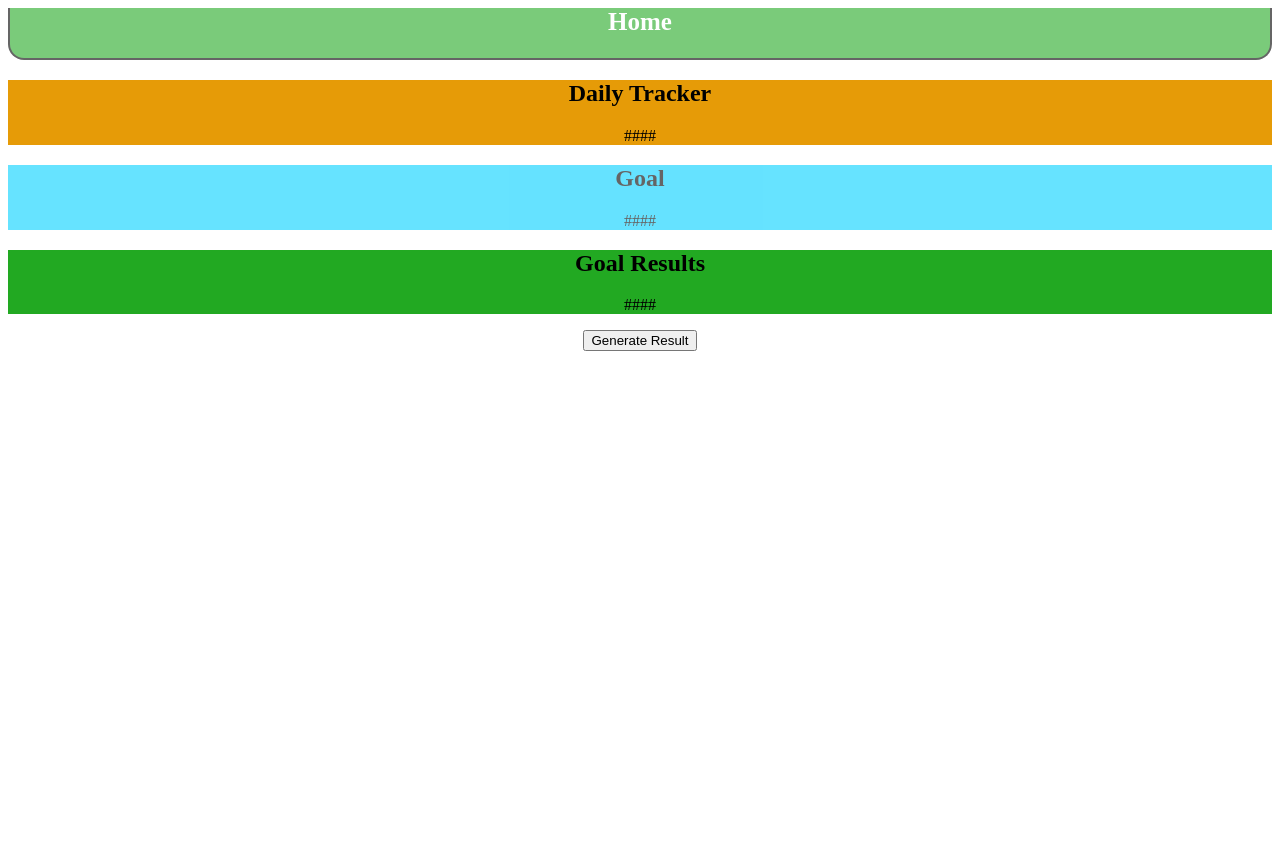
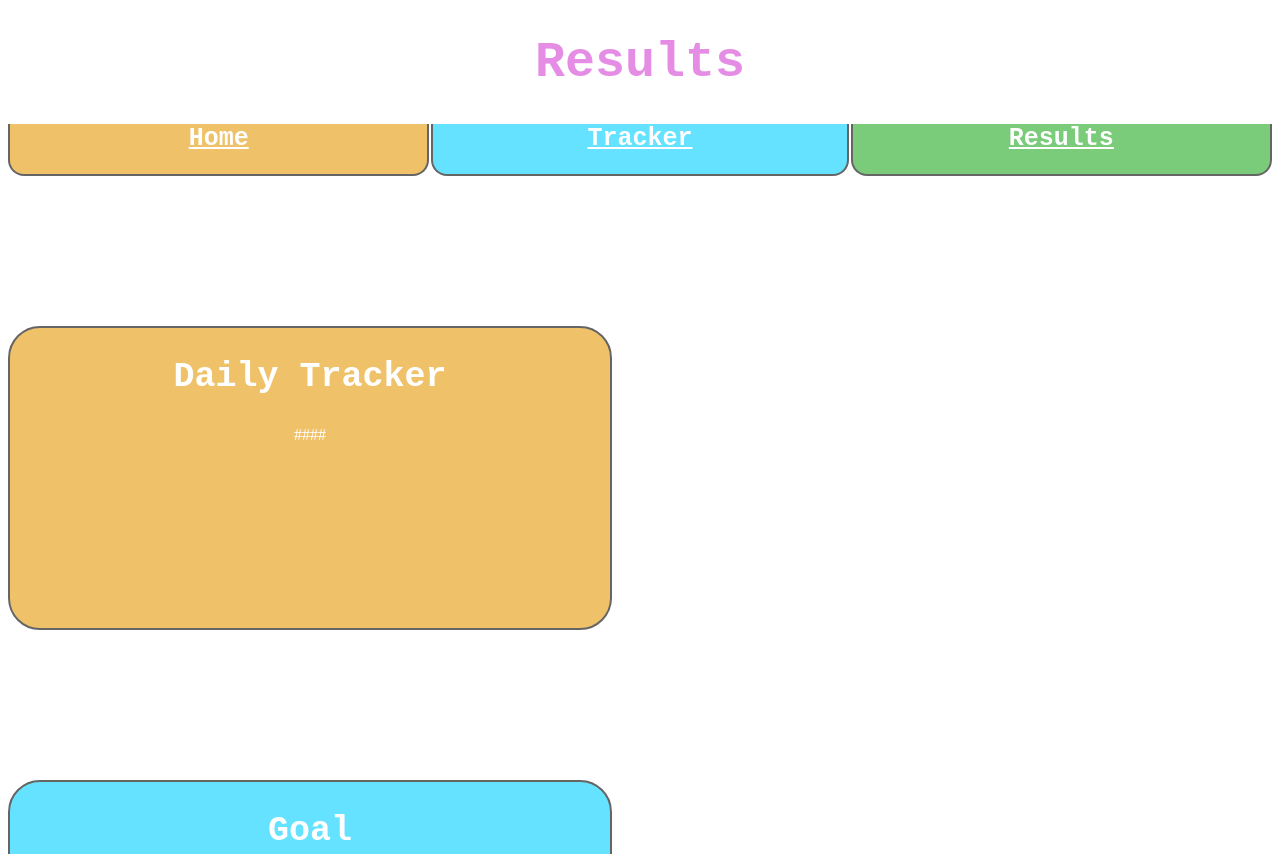
Before and after one commit to Zoot83/vaulting-violet-surgeons, a plain HTML site: page result.html in a window 1280 px wide. Shown: the top 854 px of the page. Before the commit the page ends 800 px from the top, so only its background shows below. Drawn offline with Linux system fonts and the light colour scheme.

Commit message:
Worked on the results html and results css - Nick

```diff
--- a/assets/css/result.css
+++ b/assets/css/result.css
@@ -1,4 +1,4 @@
-#navigate {
+/* #navigate {
     color: white;
     text-align: center;
     font-family: var(--commonFont);
@@ -43,4 +43,60 @@
 
 #goalresultbox {
     background-color: rgb(34, 169, 34);
+} */
+:root {
+    --firstColor: rgb(213, 67, 213);
+    --secondColor: rgb(230, 155, 7);
+    --thirdColor: rgb(34, 169, 34);
+    --fourthColor: rgb(0, 208, 255);
+    --commonFont: monospace;
 }
+
+h2 {
+    text-align: center;
+    font-size: 35px;
+    font-family: var(--commonFont);
+    color: white;
+
+}
+
+p {
+    text-align: center;
+}
+
+#dailybox {
+    background-color: var(--secondColor);
+}
+
+#goalbox {
+    background-color: var(--fourthColor);
+}
+
+#goalresultbox {
+    background-color: var(--thirdColor);
+}
+
+#resultBtn {
+    background-color: var(--firstColor);
+    color: white;
+    border: 2px solid black;
+    border-radius: 16px;
+    opacity: 60%;
+    height: 50px;
+    width: 125px;
+    text-align: center;
+    font-size: 15px;
+    margin-left: 650px;
+    margin-top: 50px;
+}
+
+.resultDiv {
+    width: 600px;
+    color: white;
+    height: 300px;
+    border: 2px solid black;
+    border-radius: 32px;
+    opacity: 60%;
+    margin-top: 150px;
+    background-color: var(--firstColor);
+}
--- a/result.html
+++ b/result.html
@@ -5,34 +5,44 @@
     <meta http-equiv="X-UA-Compatible" content="IE=edge">
     <meta name="viewport" content="width=device-width, initial-scale=1.0">
     <title>Document</title>
+    <link rel="stylesheet" type="text/css" href="./assets/css/style.css">
     <link rel="stylesheet" type="text/css" href="./assets/css/result.css">
 </head>
- <nav id="navigate">
-     <div>
-         <a>Home</a>
-     </div>
- </nav>
+
 <body>
+
+    <header>
+        <h1>Results</h1>
+
+        <nav id="headerNav">
+            <a href="./index.html" class="headerLink" id="homeBtn">Home</a>
+            <a href="./tracker.html" class="headerLink" id="trackerBtn">Tracker</a>
+            <a href="./result.html" class="headerLink" id="resultsBtn">Results</a>
+        </nav>
+    </header>
+
     <section id="resultbox">
-       <div id="dailybox">
-           <h1>Daily Tracker</h1>
-           <h2 id="trackerinput"> </h2>
+       <div id="dailybox" class="resultDiv">
+           <h2>Daily Tracker</h2>
+           <p id="trackerinput"> </p>
            <p>####</p>
        </div>
 
-       <div  id="goalbox">
-           <h1>Goal</h1>
+       <div  id="goalbox" class="resultDiv">
+           <h2>Goal</h2>
            <p>####</p>
        </div>
 
-       <div  id="goalresultbox">
-           <h1>Goal Results</h1>
+       <div  id="goalresultbox" class="resultDiv">
+           <h2>Goal Results</h2>
            <p>####</p>
        </div>
 
-       <button>Generate Result</button>
+       <button id="resultBtn">Generate Result</button>
+
     </section>
 </body>
+
 <script src="./assets/javascript/result.js"></script>
 <script src="./assets/javascript/script.js"></script>
 <script src="./assets/javascript/tracker.js"></script>
```
